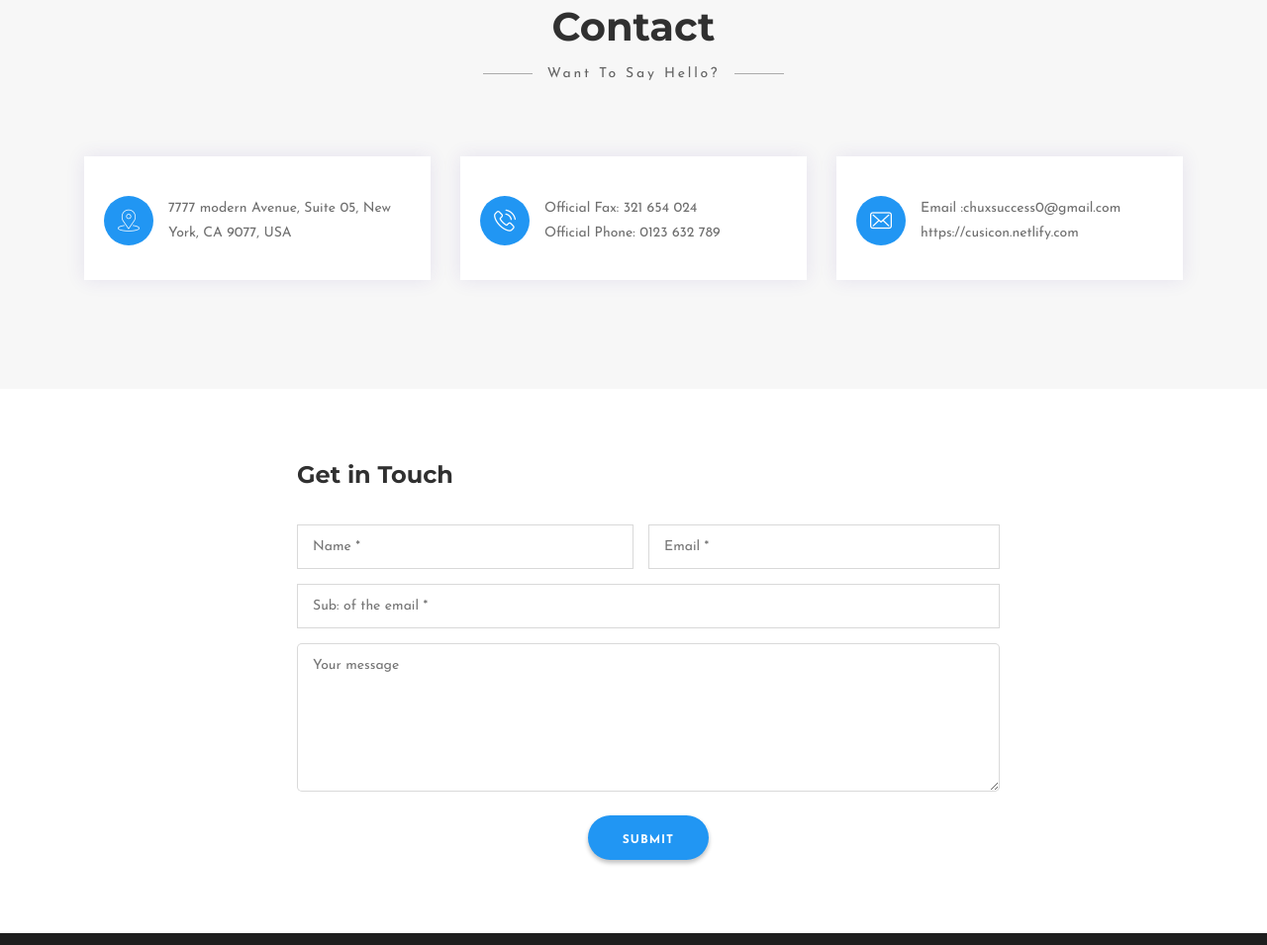
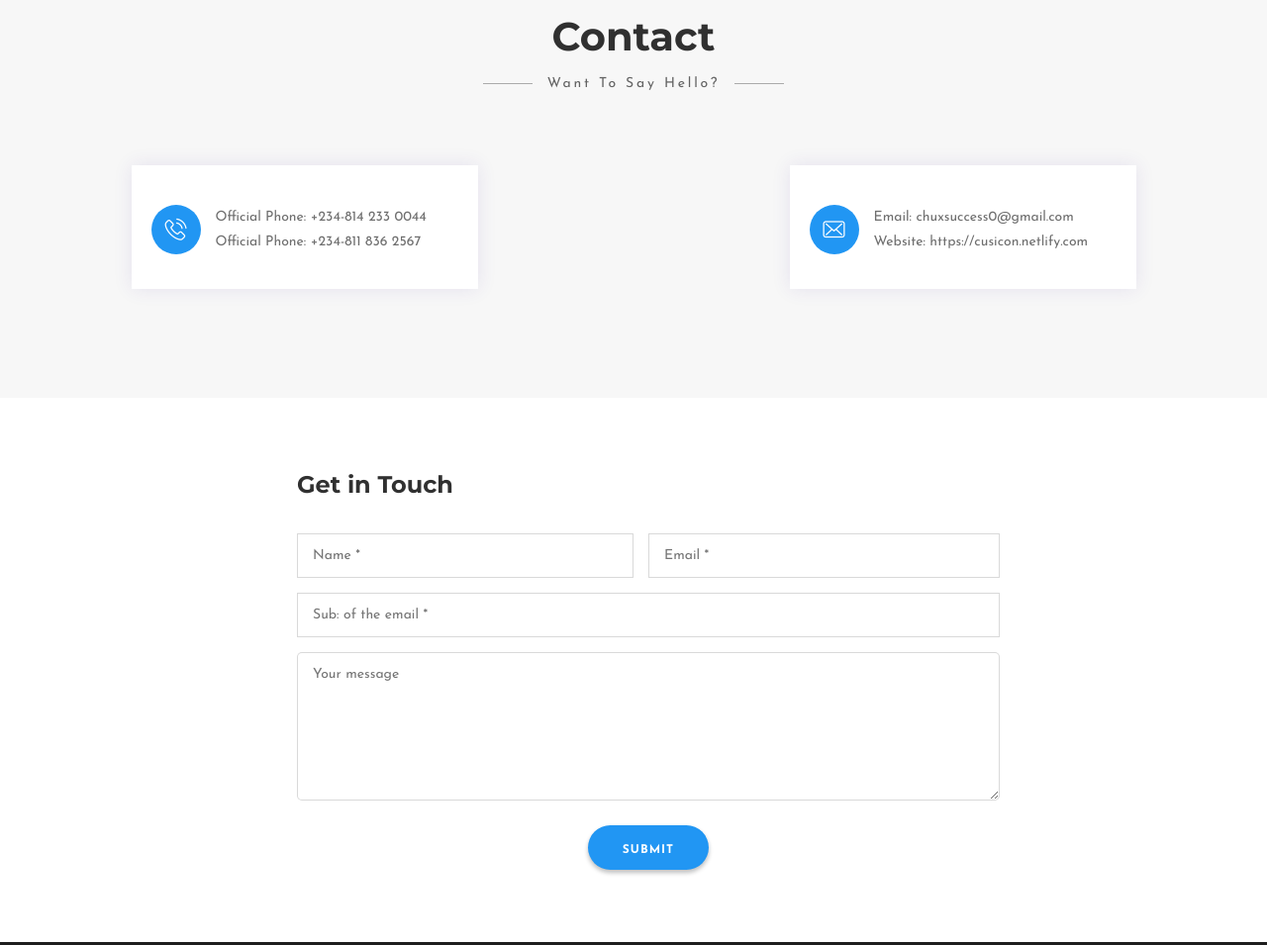
Before and after one commit to Cusicon/myPortfolio, a plain HTML site: page index.html in a window 1280 px wide. Shown: the part 3350-4305 px from the top of the page at 99% size. Drawn offline with nearby package versions, Linux system fonts and the light colour scheme; some packages are replaced by stand-ins of ours; animation ran at ten frames a second.

Commit message:
Change author and made changes in index.html

```diff
--- a/index.html
+++ b/index.html
@@ -489,7 +489,7 @@
                     </div>
                 </div>
                 <div class="row justify-content-center">
-                    <div class="col-lg-4 col-md-6">
+                    <!-- <div class="col-lg-4 col-md-6">
                         <div class="single_contact_info shadow__black">
                             <span class="icon flaticon-placeholder"></span>
                             <div class="info">
@@ -498,24 +498,29 @@
                                 </p>
                             </div>
                         </div>
-                    </div>
+                    </div> -->
                     <div class="col-lg-4 col-md-6">
                         <div class="single_contact_info shadow__black">
                             <span class="icon flaticon-phone-call"></span>
                             <div class="info">
-                                <p>Official Fax: 321 654 024</p>
-                                <p>Official Phone: 0123 632 789</p>
+                                <p>Official Phone: +234-814 233 0044</p>
+                                <p>Official Phone: +234-811 836 2567</p>
                             </div>
                         </div>
                     </div>
+                    <div class="col-lg-3 col-md-4"></div>
                     <div class="col-lg-4 col-md-6">
                         <div class="single_contact_info shadow__black">
                             <span class="icon flaticon-envelope"></span>
                             <div class="info">
                                 <p>
-                                    Email :<a href="mailto:chuxsuccess0@gmail.com">chuxsuccess0@gmail.com</a>
+                                    Email:
+                                    <a href="mailto:chuxsuccess0@gmail.com">chuxsuccess0@gmail.com</a>
                                 </p>
-                                <p><a href="https://cusicon.netlify.com">https://cusicon.netlify.com</a></p>
+                                <p>
+                                    Website:
+                                    <a href="https://cusicon.netlify.com">https://cusicon.netlify.com</a>
+                                </p>
                             </div>
                         </div>
                     </div>
@@ -614,8 +619,8 @@
                     <div class="col-md-12">
                         <div class="copyright">
                             <p>
-                                &copy; <span id="year"></span> Copyright <a href="#">Cusicon</a> All rights
-                                reserved.
+                                &copy; <span id="year"></span> Copyright
+                                <a href="#">Cusicon</a> All rights reserved.
                             </p>
                         </div>
                     </div>
@@ -632,7 +637,9 @@
     <script src="js/jquery.appear.js"></script>
     <script src="js/main.js"></script>
     <script>
-        document.getElementById("year").innerText = new Date().getFullYear().toString();
+        document.getElementById(
+            "year"
+        ).innerText = new Date().getFullYear().toString();
     </script>
     <script type="text/javascript">
         particlesJS("particles-js", {
```
Also changed, not shown: images/author.jpg.
